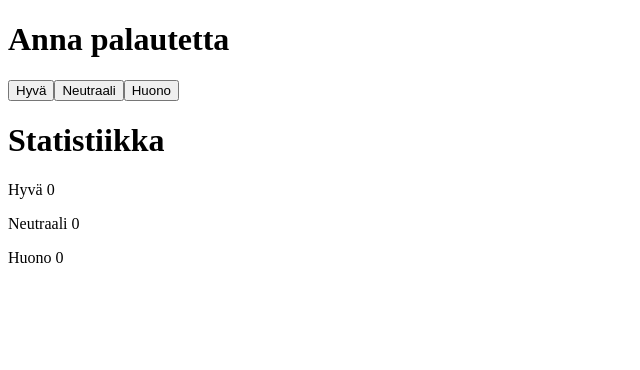
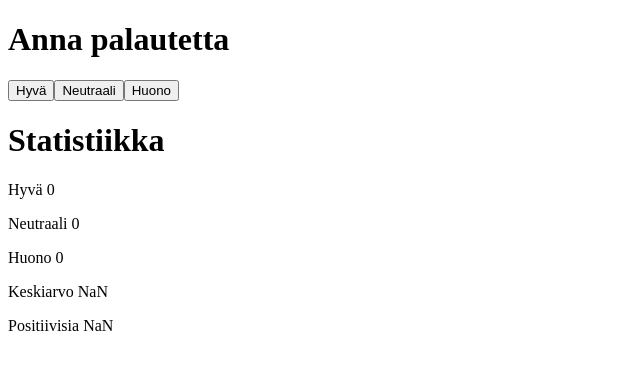
Before and after one commit to oharkonsalo/TKT21009, a React (Create React App) app in the folder osa1/: page / in a window 1280 px wide. Shown: the top 370 px of the page, without its empty margins (0-640 px from the left). Built offline with nearby package versions, Linux system fonts and the light colour scheme.

Commit message:
osa 1 tehtävä 1.7

```diff
--- a/osa1/src/index.js
+++ b/osa1/src/index.js
@@ -28,6 +28,11 @@ class App extends React.Component {
     }
 
     render() {
+      const keskiArvo = () => {
+
+            return (this.state.hyva * 1 + this.state.neutraali * 0 + this.state.huono * -1) / (this.state.hyva + this.state.neutraali + this.state.huono)
+      }
+
       return (
         <div>
           <div>
@@ -40,6 +45,8 @@ class App extends React.Component {
             <p>Hyvä {this.state.hyva}</p>
             <p>Neutraali {this.state.neutraali}</p>
             <p>Huono {this.state.huono}</p>
+            <p>Keskiarvo {((this.state.hyva * 1) + (this.state.neutraali * 0) + (this.state.huono * -1))/(this.state.hyva + this.state.neutraali + this.state.huono)}</p>
+            <p>Positiivisia {(this.state.hyva / (this.state.neutraali + this.state.huono + this.state.hyva))*100}</p>
           </div>
         </div>
       )
```
